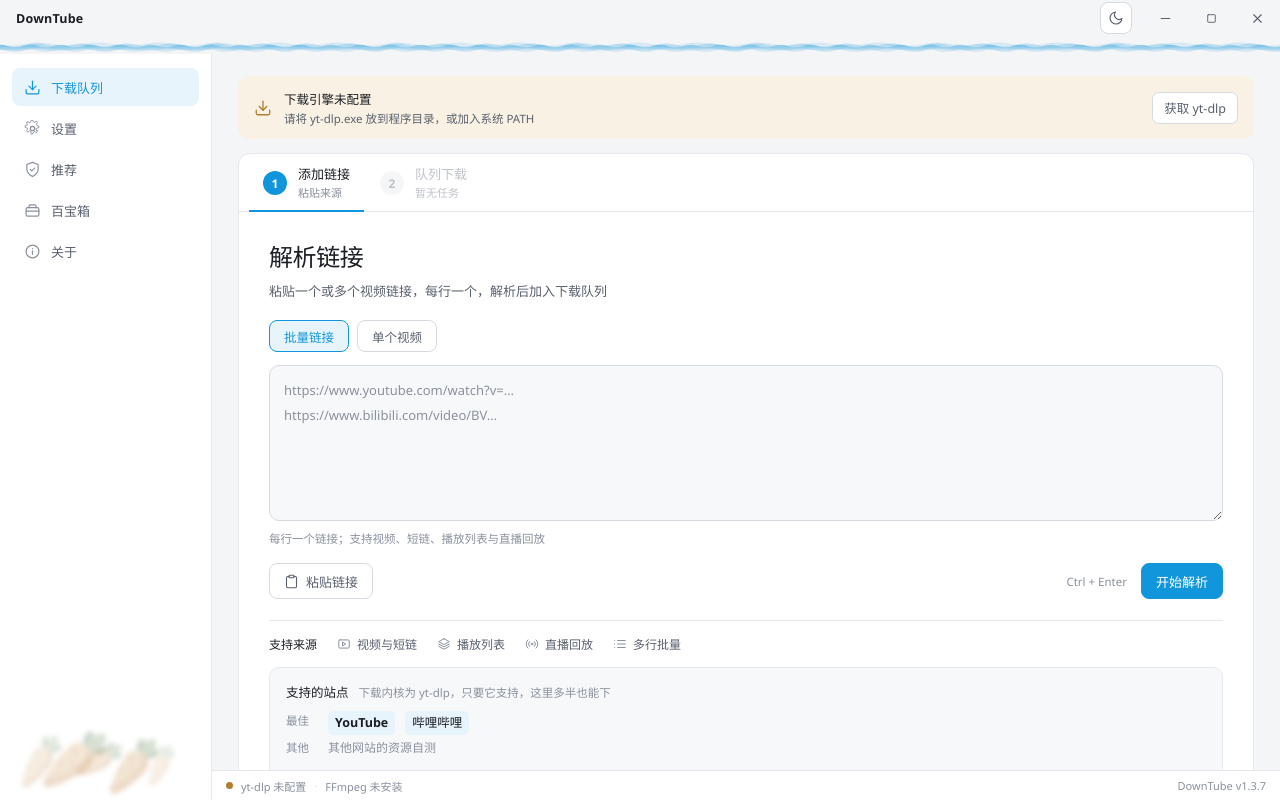
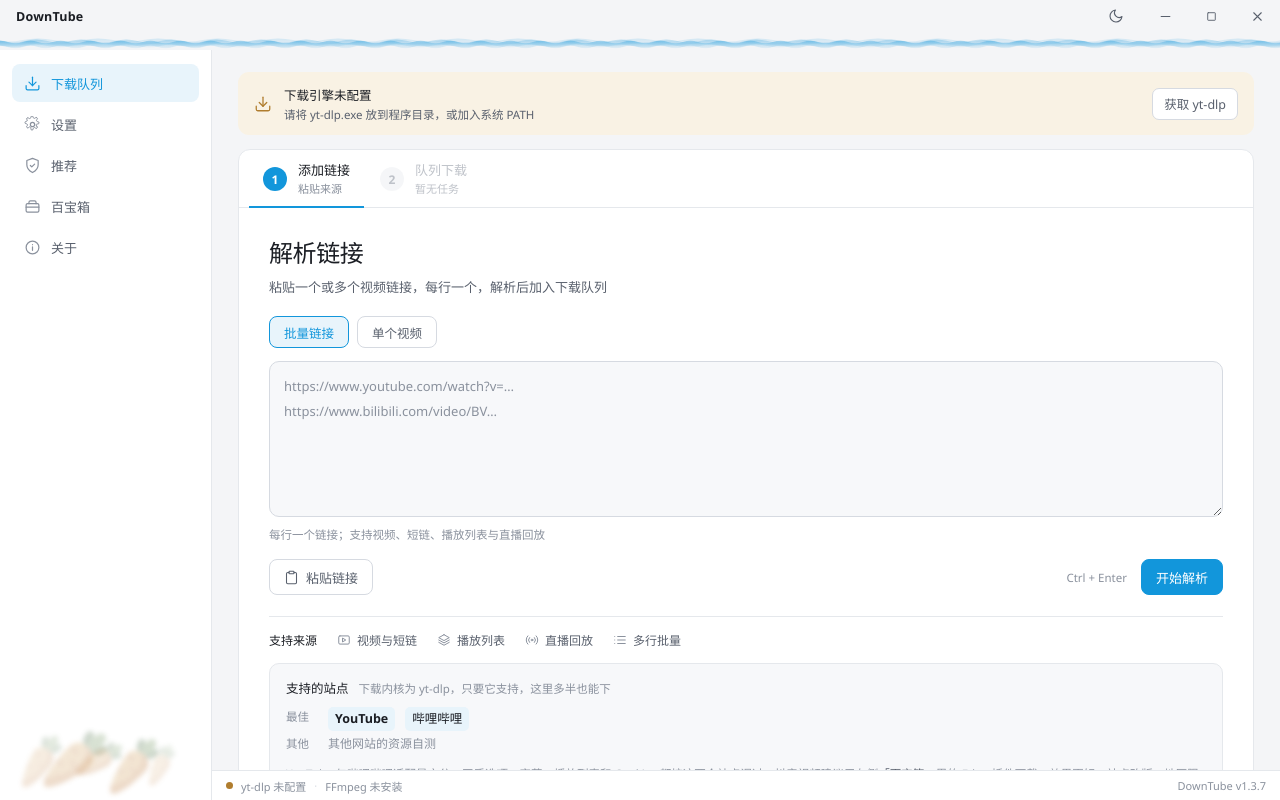
Before and after one commit to youngdajie/DownTube, a website built with Vite: page frontend/index.html in a window 1280 px wide. Built offline with nearby package versions, Linux system fonts and the light colour scheme.

Commit message:
style(标题栏): 昼夜切换去边框与 hover,波浪上移,顶部高度收敛
用户要求:昼夜切换按钮不要 border、不要 hover;海浪分割线往上移;
程序上方要高度协调。

## 昼夜切换:变成裸图标
去掉 `border`、`background`、`border-radius`,以及 `:hover` / `:active` 的
颜色与缩放变化,`transition` 一并去掉。
保留 32px 尺寸只为点击手感,视觉上只剩那枚图标。

## 顶部高度收敛 54 → 50
波浪从 40~54 上移到 36~50(整体上移 4px),标题栏同步矮 4px。
几何仍是算的:
  内容盒 = 50 - 18 = 32px  →  32px 的按钮铺满 0~32
  波浪   = 36~50
  间距   = 4px
所以标题、主题按钮、窗口按钮都在 0~32 内,与波浪不重叠。

## 验证
- 前端 tsc 0 错误,Go 全量测试通过
- 无头浏览器 8 项检查全过:
  按钮 border=0px / 背景 fully transparent / 无背景图;
  hover 前后 `backgroundColor|color|transform` 完全一致(确认没有 hover 效果);
  标题栏高 50、波浪顶 36 高 14、与按钮间距 4px
- 3 倍像素密度截图确认顶部比例

```diff
--- a/frontend/src/style.css
+++ b/frontend/src/style.css
@@ -129,12 +129,14 @@
    标题栏加高到 54px、底部留 18px padding,让按钮浮在波浪上方(间距 6px,
    是按按钮高 32px 与波浪高 14px 算出来的)。 */
 .titlebar {
-  height: 54px;
+  height: 50px;
   flex: none;
   display: flex;
   align-items: stretch;
   background: var(--bg);
   position: relative;
+  /* 内容盒 50-18=32,32px 的按钮铺满 0~32;波浪在 36~50,间距 4px。
+     比上一版矮 4px、波浪整体上移 4px,顶部的比例更稳 */
   padding-bottom: 18px;
   --wails-draggable: drag;
 }
@@ -206,19 +208,18 @@
   padding: 0 10px 0 6px;
   --wails-draggable: no-drag;
 }
+/* 昼夜切换就是个裸图标:不要边框、不要底色、不要 hover 变化。
+   保留 32px 点击区域只是为了好点,视觉上只有那枚图标 */
 .theme-toggle {
   width: 32px;
   height: 32px;
-  border-radius: 8px;
-  border: 1px solid var(--border-2);
-  background: var(--surface);
+  border: 0;
+  background: none;
   color: var(--text-2);
   display: grid;
   place-items: center;
-  transition: background .15s, color .15s, border-color .15s, transform .12s;
+  transition: none;
 }
-.theme-toggle:hover { background: var(--surface-3); color: var(--text); }
-.theme-toggle:active { transform: scale(.93); }
 
 .window-controls { display: flex; align-items: stretch; --wails-draggable: no-drag; }
 .window-control {
```
